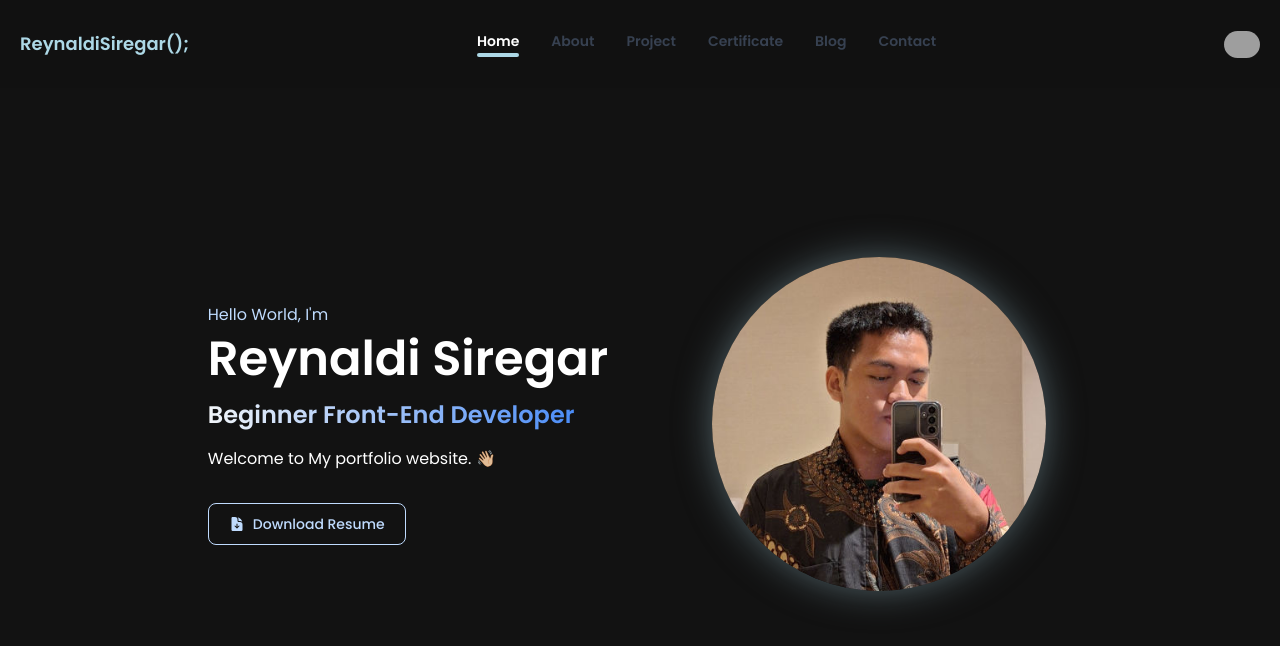
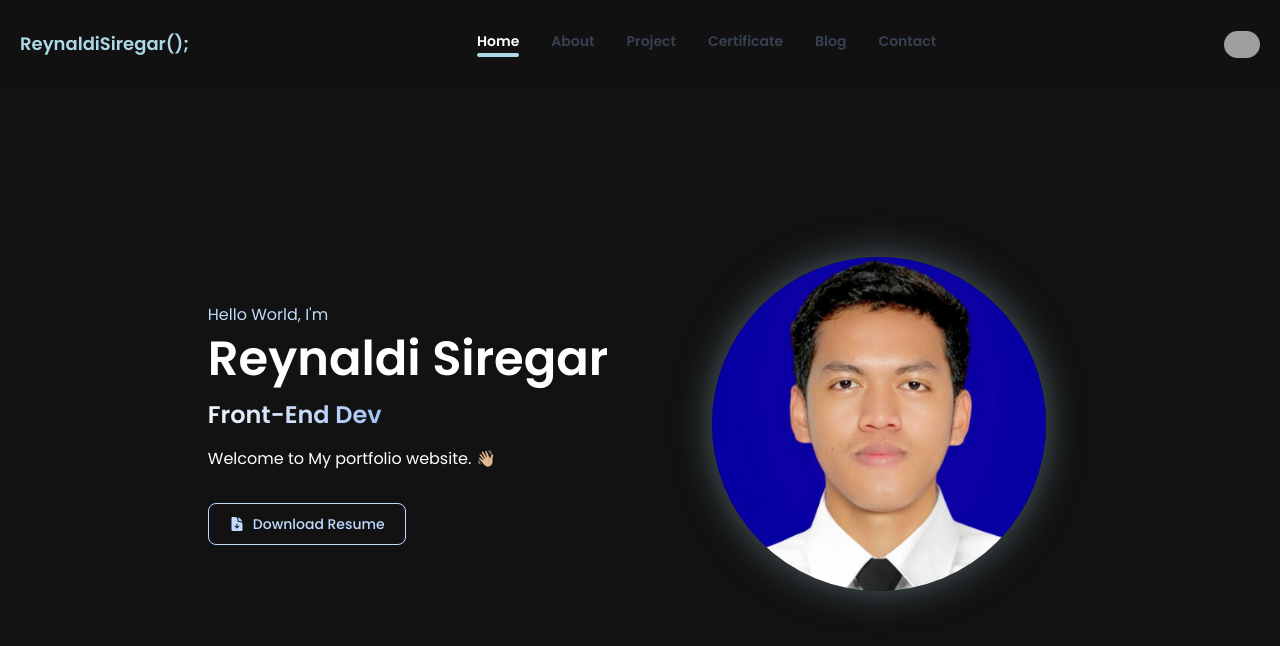
Before and after one commit to reysiregar/portfolio-v2, a Vue app: page / in a window 1280 px wide. Shown: the top 646 px of the page. Built offline with nearby package versions, Linux system fonts and the light colour scheme; grey boxes are pictures that could not be loaded.

Commit message:
[Dev] adjustment
Signed-off-by: reysiregar <levinashavila@gmail.com>

```diff
--- a/src/views/HomeView.vue
+++ b/src/views/HomeView.vue
@@ -48,8 +48,8 @@ export default defineComponent({
   data() {
     return {
       roles: [
-        "Beginner Front-End Developer",
-        "Beginner UI/UX Designer",
+        "Front-End Developer",
+        "UI/UX Designer",
         "Information System Student",
         "IT Enthusiast"
       ],
```
Also changed, not shown: public/img/profile.jpg.
